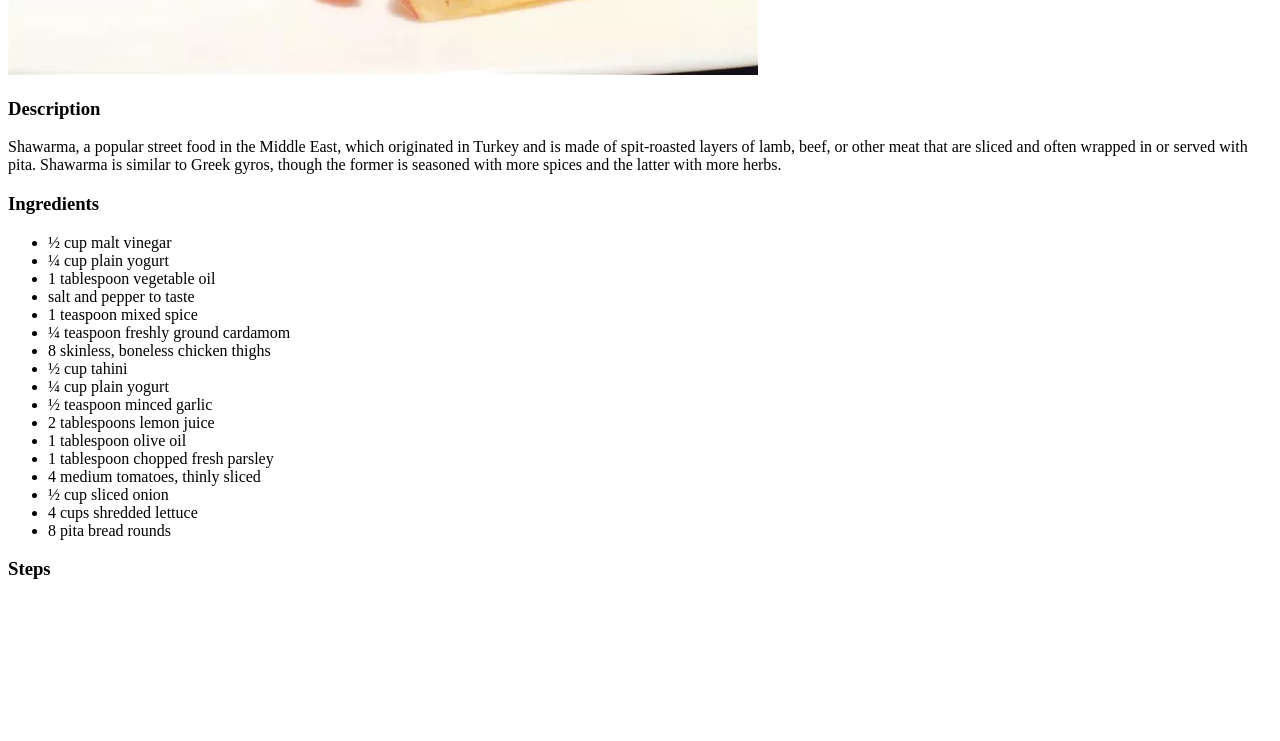
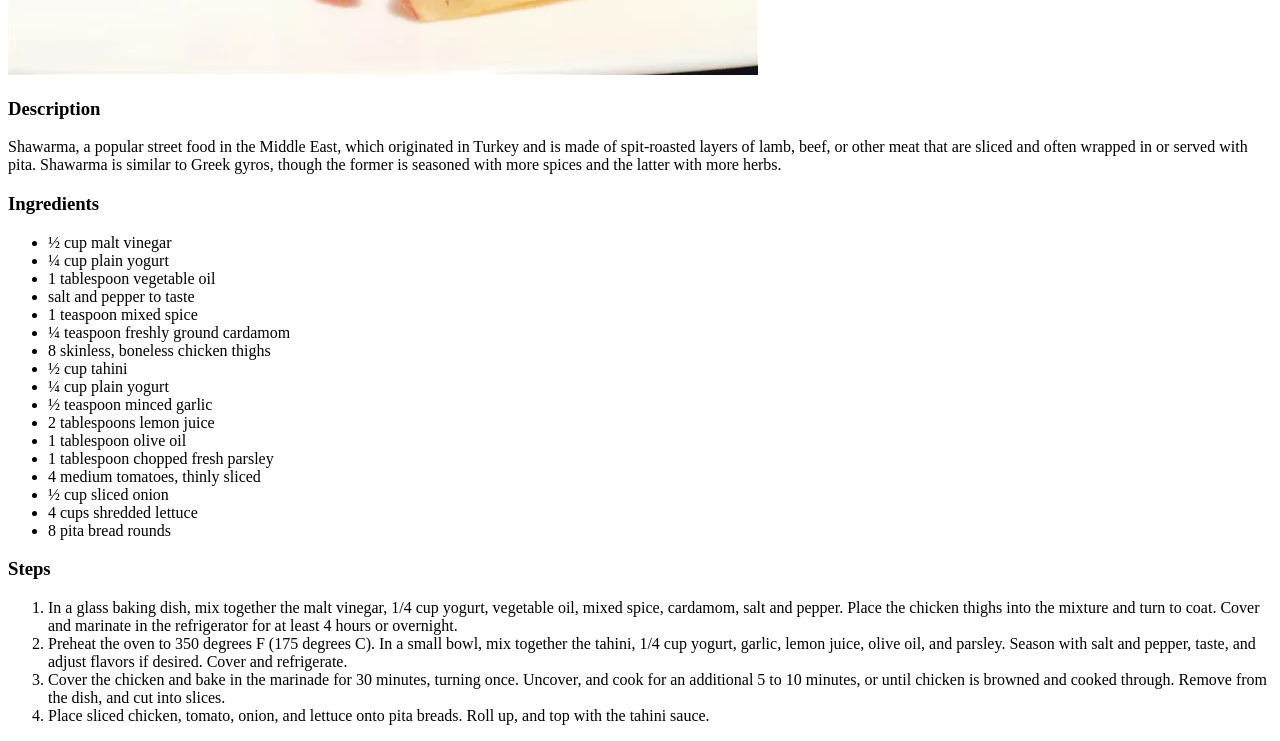
Before and after one commit to mohtasimb62/odin-recipes, a plain HTML site: page recipes/shawarma.html in a window 1280 px wide. Shown: the part 755-1496 px from the top of the page. Before the commit the page ends 1354 px from the top, so only its background shows below. Drawn offline with Linux system fonts and the light colour scheme.

Commit message:
completing shawarma.html

```diff
--- a/recipes/shawarma.html
+++ b/recipes/shawarma.html
@@ -21,24 +21,28 @@
             <li>salt and pepper to taste</li>
             <li>1 teaspoon mixed spice</li>
             <li>¼ teaspoon freshly ground cardamom</li>
-            <li>8 skinless, boneless chicken thighs
-            </li>
-            <li>½ cup tahini
-            </li>
-            <li>¼ cup plain yogurt
-            </li>
-            <li>½ teaspoon minced garlic
-            </li>
-            <li>2 tablespoons lemon juice
-            </li>
-            <li>1 tablespoon olive oil
-            </li>
+            <li>8 skinless, boneless chicken thighs</li>
+            <li>½ cup tahini</li>
+            <li>¼ cup plain yogurt</li>
+            <li>½ teaspoon minced garlic</li>
+            <li>2 tablespoons lemon juice</li>
+            <li>1 tablespoon olive oil</li>
             <li>1 tablespoon chopped fresh parsley</li>
             <li>4 medium tomatoes, thinly sliced</li>
             <li>½ cup sliced onion</li>
             <li>4 cups shredded lettuce</li>
             <li>8 pita bread rounds</li>
         </ul>
+
         <h3>Steps</h3>
+        <ol>
+            <li>In a glass baking dish, mix together the malt vinegar, 1/4 cup yogurt, vegetable oil, mixed spice, cardamom, salt and pepper.
+                Place the chicken thighs into the mixture and turn to coat. Cover and marinate in the refrigerator for at least 4 hours or overnight.</li>
+            <li>Preheat the oven to 350 degrees F (175 degrees C). In a small bowl, mix together the tahini, 1/4 cup yogurt, garlic, lemon juice, olive oil,
+                and parsley. Season with salt and pepper, taste, and adjust flavors if desired. Cover and refrigerate.</li>
+            <li>Cover the chicken and bake in the marinade for 30 minutes, turning once. Uncover, and cook for an additional 5 to 10 minutes, or
+                until chicken is browned and cooked through. Remove from the dish, and cut into slices.</li>
+            <li>Place sliced chicken, tomato, onion, and lettuce onto pita breads. Roll up, and top with the tahini sauce.</li>
+        </ol>
     </body>
 </html>
```
